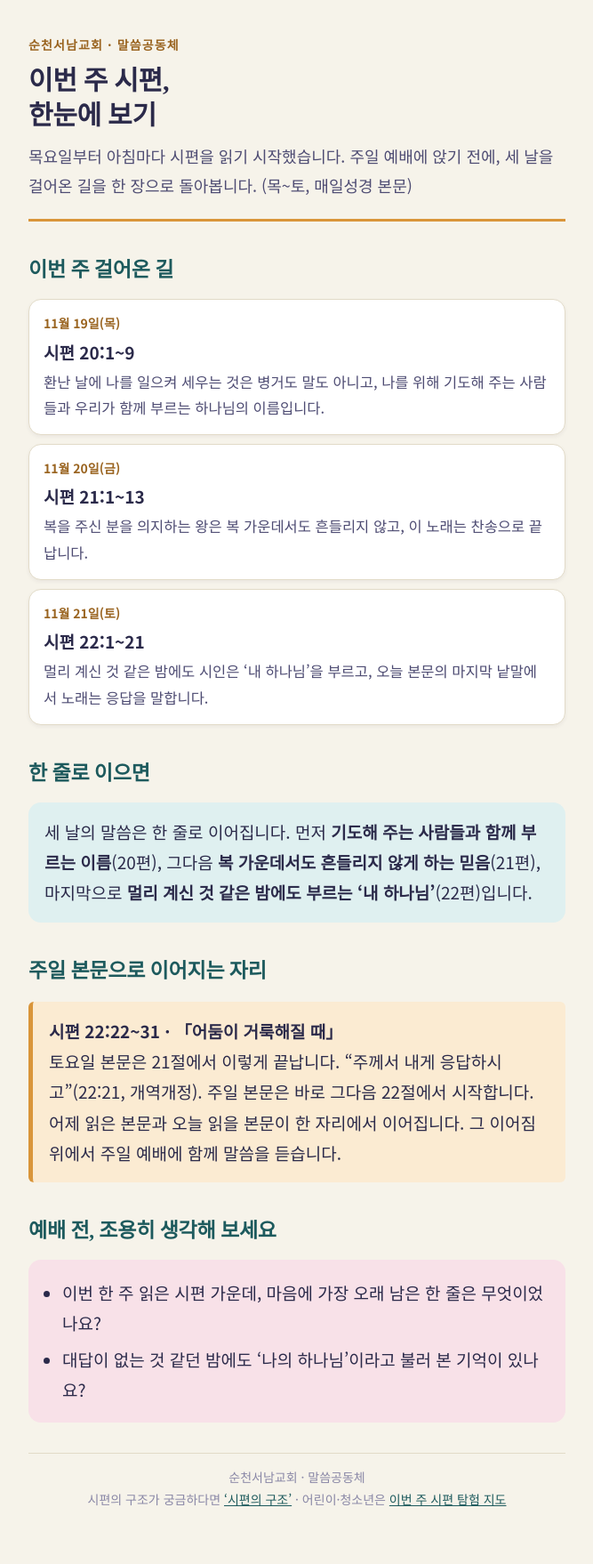
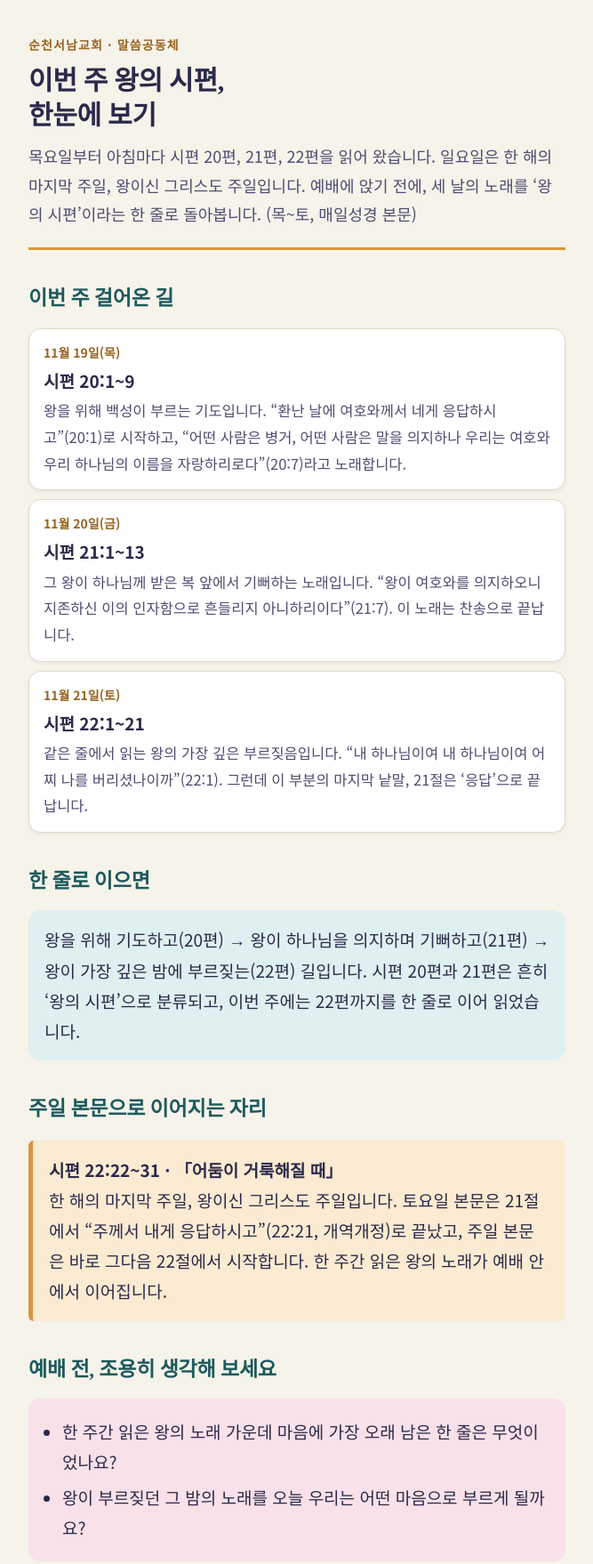
Before and after one commit to park4002-ops/psalms, a plain HTML site: page week/2026-11-22/index.html in a window 1280 px wide. Shown: the top 1758 px of the page at 89% size, without its empty margins (306-973 px from the left). Drawn offline with Linux system fonts and the light colour scheme.

Commit message:
week/2026-11-22: 왕의 시편 틀로 개정 (성도용 index, 교회학교용 kids)
Co-Authored-By: Claude Sonnet 5.5 <noreply@anthropic.com>

```diff
--- a/week/2026-11-22/index.html
+++ b/week/2026-11-22/index.html
@@ -1,5 +1,5 @@
 <!DOCTYPE html><html lang="ko"><head><meta charset="UTF-8"><meta name="viewport" content="width=device-width, initial-scale=1.0">
-<title>이번 주 시편 20~22편 한눈에 — 11월 22일 예배 전에</title>
+<title>이번 주 왕의 시편 20~22편 — 11월 22일 예배 전에</title>
 <link href="https://fonts.googleapis.com/css2?family=Noto+Serif+KR:wght@600;800&family=Noto+Sans+KR:wght@400;500;700&display=swap" rel="stylesheet">
 <style>
 :root{--bg:#F6F3EA;--panel:#fff;--line:#E2DBC8;--ink:#2B2A4A;--soft:#4E4C73;--faint:#8987A6;--gold:#D9953A;--gold-deep:#9A6420;--gold-tint:#FBEBD2;--teal:#2E7D80;--teal-deep:#1D5A5D;--teal-tint:#DFF0F0;--coral:#C8607A;--coral-tint:#F8E1E8}
@@ -24,15 +24,15 @@ h2{font-size:23px;margin:34px 0 12px;color:var(--teal-deep)}
 .foot{margin-top:34px;font-size:14px;color:var(--faint);text-align:center;border-top:1px solid var(--line);padding-top:14px}
 .foot a{color:var(--teal-deep)}
 </style></head><body><div class="wrap">
-<div class="hero"><div class="kicker">순천서남교회 · 말씀공동체</div><h1>이번 주 시편,<br>한눈에 보기</h1>
-<p class="lead">목요일부터 아침마다 시편을 읽기 시작했습니다. 주일 예배에 앉기 전에, 세 날을 걸어온 길을 한 장으로 돌아봅니다. (목~토, 매일성경 본문)</p></div>
+<div class="hero"><div class="kicker">순천서남교회 · 말씀공동체</div><h1>이번 주 왕의 시편,<br>한눈에 보기</h1>
+<p class="lead">목요일부터 아침마다 시편 20편, 21편, 22편을 읽어 왔습니다. 일요일은 한 해의 마지막 주일, 왕이신 그리스도 주일입니다. 예배에 앉기 전에, 세 날의 노래를 ‘왕의 시편’이라는 한 줄로 돌아봅니다. (목~토, 매일성경 본문)</p></div>
 <h2>이번 주 걸어온 길</h2>
-<div class="day"><div class="d">11월 19일(목)</div><div class="p">시편 20:1~9</div><div class="q">환난 날에 나를 일으켜 세우는 것은 병거도 말도 아니고, 나를 위해 기도해 주는 사람들과 우리가 함께 부르는 하나님의 이름입니다.</div></div><div class="day"><div class="d">11월 20일(금)</div><div class="p">시편 21:1~13</div><div class="q">복을 주신 분을 의지하는 왕은 복 가운데서도 흔들리지 않고, 이 노래는 찬송으로 끝납니다.</div></div><div class="day"><div class="d">11월 21일(토)</div><div class="p">시편 22:1~21</div><div class="q">멀리 계신 것 같은 밤에도 시인은 ‘내 하나님’을 부르고, 오늘 본문의 마지막 낱말에서 노래는 응답을 말합니다.</div></div>
+<div class="day"><div class="d">11월 19일(목)</div><div class="p">시편 20:1~9</div><div class="q">왕을 위해 백성이 부르는 기도입니다. “환난 날에 여호와께서 네게 응답하시고”(20:1)로 시작하고, “어떤 사람은 병거, 어떤 사람은 말을 의지하나 우리는 여호와 우리 하나님의 이름을 자랑하리로다”(20:7)라고 노래합니다.</div></div><div class="day"><div class="d">11월 20일(금)</div><div class="p">시편 21:1~13</div><div class="q">그 왕이 하나님께 받은 복 앞에서 기뻐하는 노래입니다. “왕이 여호와를 의지하오니 지존하신 이의 인자함으로 흔들리지 아니하리이다”(21:7). 이 노래는 찬송으로 끝납니다.</div></div><div class="day"><div class="d">11월 21일(토)</div><div class="p">시편 22:1~21</div><div class="q">같은 줄에서 읽는 왕의 가장 깊은 부르짖음입니다. “내 하나님이여 내 하나님이여 어찌 나를 버리셨나이까”(22:1). 그런데 이 부분의 마지막 낱말, 21절은 ‘응답’으로 끝납니다.</div></div>
 <h2>한 줄로 이으면</h2>
-<div class="flow">세 날의 말씀은 한 줄로 이어집니다. 먼저 <b>기도해 주는 사람들과 함께 부르는 이름</b>(20편), 그다음 <b>복 가운데서도 흔들리지 않게 하는 믿음</b>(21편), 마지막으로 <b>멀리 계신 것 같은 밤에도 부르는 ‘내 하나님’</b>(22편)입니다.</div>
+<div class="flow">왕을 위해 기도하고(20편) → 왕이 하나님을 의지하며 기뻐하고(21편) → 왕이 가장 깊은 밤에 부르짖는(22편) 길입니다. 시편 20편과 21편은 흔히 ‘왕의 시편’으로 분류되고, 이번 주에는 22편까지를 한 줄로 이어 읽었습니다.</div>
 <h2>주일 본문으로 이어지는 자리</h2>
-<div class="next"><b>시편 22:22~31 · 「어둠이 거룩해질 때」</b><br>토요일 본문은 21절에서 이렇게 끝납니다. “주께서 내게 응답하시고”(22:21, 개역개정). 주일 본문은 바로 그다음 22절에서 시작합니다. 어제 읽은 본문과 오늘 읽을 본문이 한 자리에서 이어집니다. 그 이어짐 위에서 주일 예배에 함께 말씀을 듣습니다.</div>
+<div class="next"><b>시편 22:22~31 · 「어둠이 거룩해질 때」</b><br>한 해의 마지막 주일, 왕이신 그리스도 주일입니다. 토요일 본문은 21절에서 “주께서 내게 응답하시고”(22:21, 개역개정)로 끝났고, 주일 본문은 바로 그다음 22절에서 시작합니다. 한 주간 읽은 왕의 노래가 예배 안에서 이어집니다.</div>
 <h2>예배 전, 조용히 생각해 보세요</h2>
-<div class="ask"><ul><li>이번 한 주 읽은 시편 가운데, 마음에 가장 오래 남은 한 줄은 무엇이었나요?</li><li>대답이 없는 것 같던 밤에도 ‘나의 하나님’이라고 불러 본 기억이 있나요?</li></ul></div>
+<div class="ask"><ul><li>한 주간 읽은 왕의 노래 가운데 마음에 가장 오래 남은 한 줄은 무엇이었나요?</li><li>왕이 부르짖던 그 밤의 노래를 오늘 우리는 어떤 마음으로 부르게 될까요?</li></ul></div>
 <div class="foot">순천서남교회 · 말씀공동체<br>시편의 구조가 궁금하다면 <a href="../../index.html">‘시편의 구조’</a> · 어린이·청소년은 <a href="kids.html">이번 주 시편 탐험 지도</a></div>
 </div></body></html>
```
Also changed, not shown: week/2026-11-22/kids.html (+6 -6 lines).
